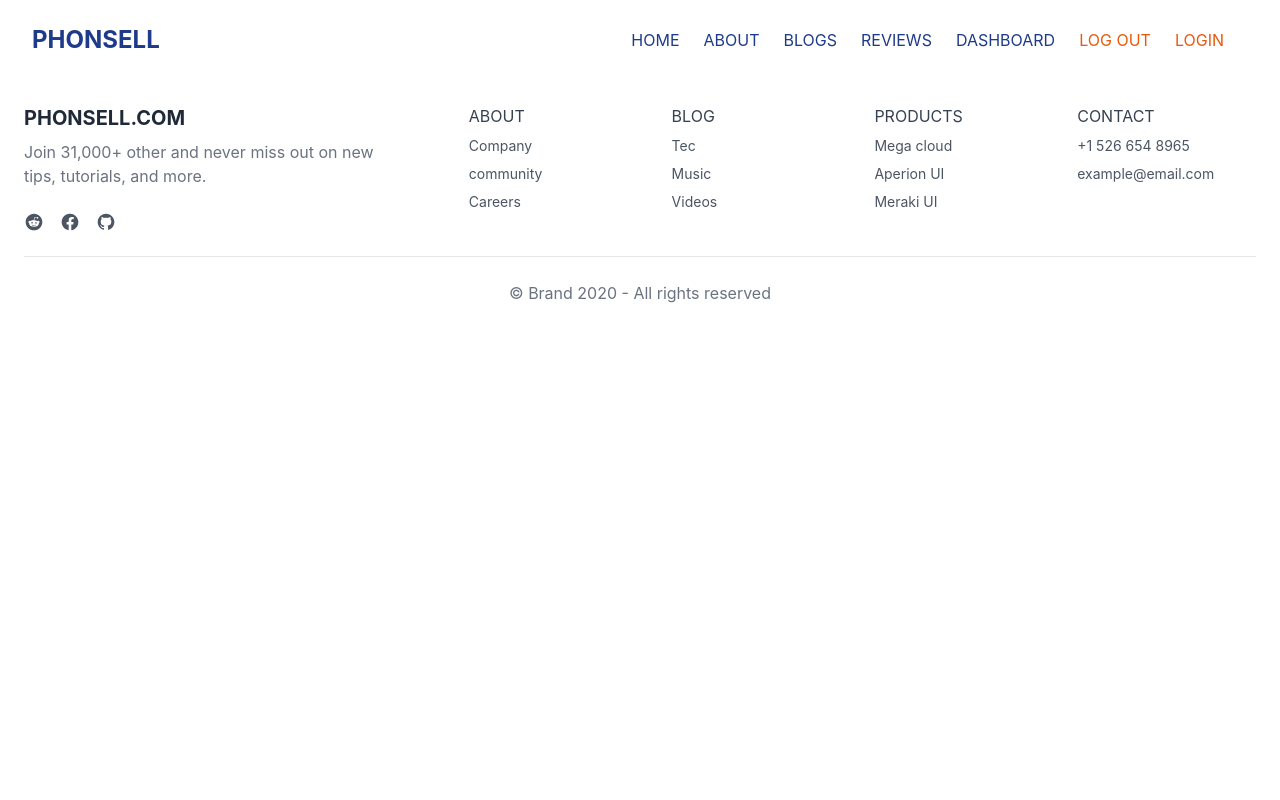
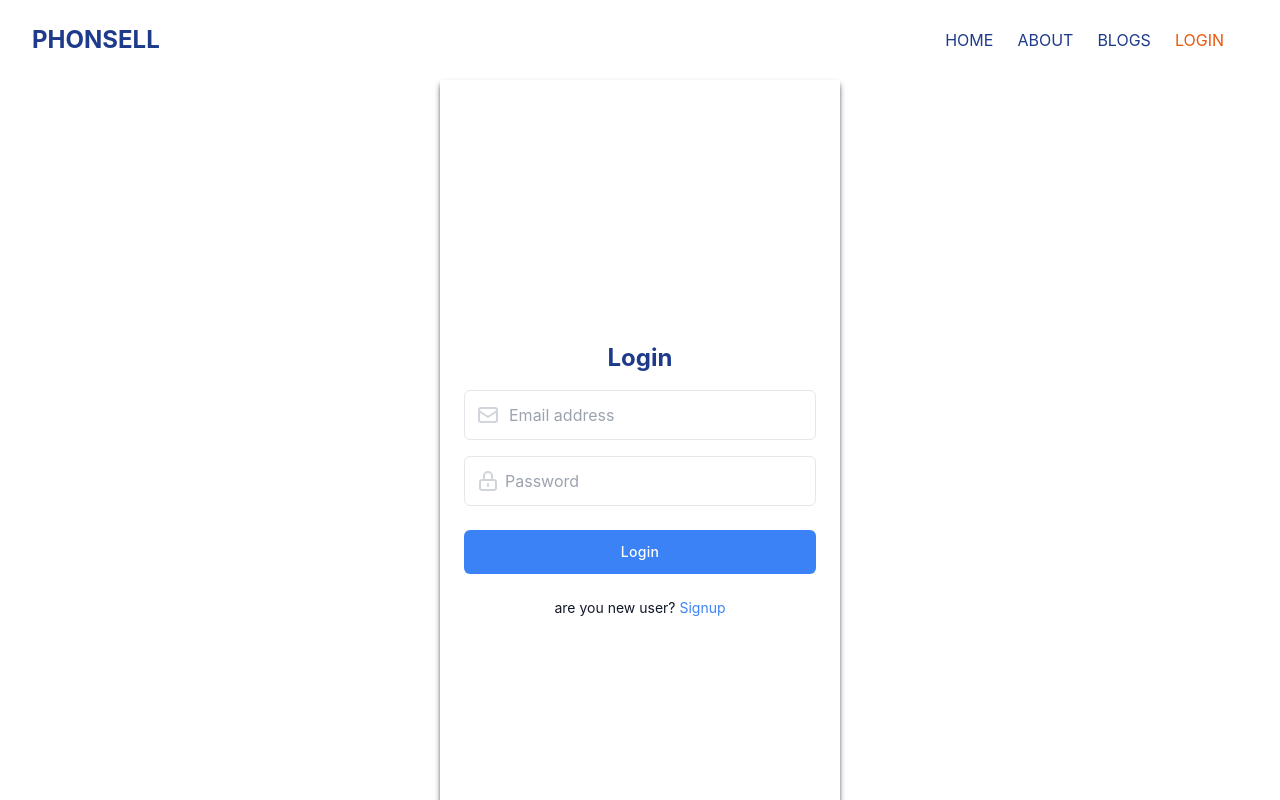
Before and after one commit to Robiulalam76/phonsell-client-side, a React (Create React App) app: page /login in a window 1280 px wide. Shown: the top 800 px of the page. Built offline with nearby package versions, Linux system fonts and the light colour scheme; no server answers.

Commit message:
login system add

```diff
--- a/package.json
+++ b/package.json
@@ -11,6 +11,7 @@
     "react": "^18.2.0",
     "react-dom": "^18.2.0",
     "react-hook-form": "^7.39.5",
+    "react-loader-spinner": "^5.3.4",
     "react-router-dom": "^6.4.3",
     "react-scripts": "5.0.1",
     "web-vitals": "^2.1.4"
--- /dev/null
+++ b/src/Components/CenterSpinner.js
@@ -0,0 +1,20 @@
+import React from 'react';
+import { ColorRing } from 'react-loader-spinner';
+
+const CenterSpinner = () => {
+    return (
+        <div className='flex justify-center'>
+            <ColorRing
+                visible={true}
+                height="80"
+                width="80"
+                ariaLabel="blocks-loading"
+                wrapperStyle={{}}
+                wrapperClass="blocks-wrapper"
+                colors={['#0129A4, #0129A4']}></ColorRing>
+        </div>
+
+    );
+};
+
+export default CenterSpinner;
--- a/src/Pages/Profile/Login/Login.js
+++ b/src/Pages/Profile/Login/Login.js
@@ -1,10 +1,75 @@
-import React from 'react';
+import React, { useContext } from 'react';
+import { useForm } from 'react-hook-form';
+import { Link } from 'react-router-dom';
+import { AuthContext } from '../../../ContextAPI/AuthProvider/AuthProvider';
 
 const Login = () => {
+    const { user, loading, loginWithEmailPassword } = useContext(AuthContext)
+    const { register, handleSubmit, formState: { errors } } = useForm()
+
+    const handleLogin = data => {
+        loginWithEmailPassword(data.email, data.password)
+            .then(result => {
+                const user = result.user
+                console.log(user);
+            })
+            .catch(error => console.error(error))
+
+    }
     return (
-        <div>
+        <section className="bg-white dark:bg-gray-900 pb-8">
+            <div className="w-[400px] flex items-center justify-center min-h-screen px-6 mx-auto shadow-md shadow-gray-600">
 
-        </div>
+                <form onSubmit={handleSubmit(handleLogin)} className="w-full max-w-md">
+                    <h1 className='text-blue-900 dark:text-white text-2xl font-bold text-center'>Login</h1>
+
+                    <div className="relative flex items-center mt-4">
+                        <span className="absolute">
+                            <svg xmlns="http://www.w3.org/2000/svg" className="w-6 h-6 mx-3 text-gray-300 dark:text-gray-500" fill="none" viewBox="0 0 24 24" stroke="currentColor" stroke-width="2">
+                                <path stroke-linecap="round" stroke-linejoin="round" d="M3 8l7.89 5.26a2 2 0 002.22 0L21 8M5 19h14a2 2 0 002-2V7a2 2 0 00-2-2H5a2 2 0 00-2 2v10a2 2 0 002 2z" />
+                            </svg>
+                        </span>
+
+                        <input
+                            {...register('email', { required: 'Email is Required' })}
+                            type="email" name='email' className="block w-full py-3 text-gray-700 bg-white border rounded-md px-11 dark:bg-gray-900 dark:text-gray-300 dark:border-gray-600 focus:border-blue-400 dark:focus:border-blue-300 focus:ring-blue-300 focus:outline-none focus:ring focus:ring-opacity-40" placeholder="Email address" required />
+                    </div>
+                    {errors.email && <p className='text-red-600'>{errors.email.message}</p>}
+
+                    <div className="relative flex items-center mt-4">
+                        <span className="absolute">
+                            <svg xmlns="http://www.w3.org/2000/svg" className="w-6 h-6 mx-3 text-gray-300 dark:text-gray-500" fill="none" viewBox="0 0 24 24" stroke="currentColor" stroke-width="2">
+                                <path stroke-linecap="round" stroke-linejoin="round" d="M12 15v2m-6 4h12a2 2 0 002-2v-6a2 2 0 00-2-2H6a2 2 0 00-2 2v6a2 2 0 002 2zm10-10V7a4 4 0 00-8 0v4h8z" />
+                            </svg>
+                        </span>
+
+                        <input
+                            {...register('password', {
+                                required: 'Password is Required', minLength: { value: 6, message: 'Password at least 6 Charecters' }
+                            })}
+                            type="password" name='password' className="block w-full px-10 py-3 text-gray-700 bg-white border rounded-md dark:bg-gray-900 dark:text-gray-300 dark:border-gray-600 focus:border-blue-400 dark:focus:border-blue-300 focus:ring-blue-300 focus:outline-none focus:ring focus:ring-opacity-40" placeholder="Password" required />
+                    </div>
+                    {errors.password && <p className='text-red-600'>{errors.password.message}</p>}
+
+
+
+
+
+
+                    <div className="mt-6">
+                        <button className="w-full px-6 py-3 text-sm font-medium tracking-wide text-white capitalize transition-colors duration-300 transform bg-blue-500 rounded-md hover:bg-blue-400 focus:outline-none focus:ring focus:ring-blue-300 focus:ring-opacity-50">
+                            Login
+                        </button>
+
+                        <div className="mt-6 text-center ">
+                            <p className="text-sm text-gray-900 hover:underline dark:text-gray-400">
+                                are you new user? <Link className='text-sm text-blue-500 hover:underline dark:text-blue-400' to='/signup'>Signup</Link>
+                            </p>
+                        </div>
+                    </div>
+                </form>
+            </div>
+        </section>
     );
 };
 
--- a/src/Pages/Profile/Signup/Signup.js
+++ b/src/Pages/Profile/Signup/Signup.js
@@ -2,7 +2,7 @@ import React, { useContext } from 'react';
 import { Link } from 'react-router-dom';
 import { useForm } from 'react-hook-form';
 import { AuthContext } from '../../../ContextAPI/AuthProvider/AuthProvider';
-import { Result } from 'postcss';
+
 const Signup = () => {
     const { user, loading, signupWithEmailPassword, updateUser } = useContext(AuthContext)
     const { register, handleSubmit, formState: { errors } } = useForm()
@@ -18,8 +18,6 @@ const Signup = () => {
             .catch(error => console.error(error))
 
     }
-
-    console.log(user);
 
     // image hosting to imageBB
     const saveUser = (name, email, role, image) => {
--- a/src/Pages/Shared/Header/Header.js
+++ b/src/Pages/Shared/Header/Header.js
@@ -1,8 +1,14 @@
-import React, { useState } from 'react';
+import React, { useContext, useState } from 'react';
 import { Link, NavLink } from 'react-router-dom';
+import { AuthContext } from '../../../ContextAPI/AuthProvider/AuthProvider';
 
 const Header = () => {
+    const { user, logout } = useContext(AuthContext)
     const [open, setOpen] = useState(false)
+
+    const handleLogout = () => {
+        logout()
+    }
 
     return (
         <nav className="bg-white dark:bg-gray-900 md:px-8 py-6">
@@ -47,23 +53,22 @@ const Header = () => {
                 <NavLink to='/Appointment'
                     onClick={() => setOpen(false)} className={({ isActive }) => isActive ?
                         'text-orange-600 mt-3 md:mt-0 mr-6' : 'mr-6 mt-3 md:mt-0'} >Blogs</NavLink>
-                <NavLink to='/Reviews'
-                    onClick={() => setOpen(false)} className={({ isActive }) => isActive ?
-                        'text-orange-600 mt-3 md:mt-0 mr-6' : 'mr-6 mt-3 md:mt-0'} >Reviews</NavLink>
 
-
-
+                {
+                    user?.uid ?
+                        <>
                             <NavLink to='/dashboard'
                                 onClick={() => setOpen(false)} className={({ isActive }) => isActive ?
                                     'text-orange-600 mt-3 md:mt-0 mr-6' : 'mr-6 mt-3 md:mt-0'} >Dashboard</NavLink>
                             <NavLink to='/Login'
                                 onClick={() => setOpen(false)} className={({ isActive }) => isActive ?
-                        'text-orange-600 mt-3 md:mt-0 mr-6' : 'mr-6 mt-3 md:mt-0'} ><button >LOG OUT</button></NavLink>
-
-
+                                    'text-orange-600 mt-3 md:mt-0 mr-6' : 'mr-6 mt-3 md:mt-0'} ><button onClick={() => handleLogout()} >LOG OUT</button></NavLink>
+                        </>
+                        :
                         <NavLink to='/Login'
                             onClick={() => setOpen(false)} className={({ isActive }) => isActive ?
                                 'text-orange-600 mt-3 md:mt-0 mr-6' : 'mr-6 mt-3 md:mt-0'} >Login</NavLink>
+                }
 
             </div>
 
--- /dev/null
+++ b/src/Routes/PriveteRoute/PriveteRoute.js
@@ -0,0 +1,30 @@
+import React, { useContext } from 'react';
+import { ColorRing } from 'react-loader-spinner';
+import { Navigate, useLocation } from 'react-router-dom';
+import { AuthContext } from '../../ContextAPI/AuthProvider/AuthProvider';
+
+const PriveteRoute = ({ children }) => {
+    const { user, loading } = useContext(AuthContext)
+    const location = useLocation()
+
+
+    if (loading) {
+        return <ColorRing
+            visible={true}
+            height="80"
+            width="80"
+            ariaLabel="blocks-loading"
+            wrapperStyle={{}}
+            wrapperClass="blocks-wrapper"
+            colors={['#0129A4']}
+        />
+
+    }
+
+    if (!user) {
+        return <Navigate to='/login' state={{ from: location }} replace></Navigate>
+    }
+    return children;
+};
+
+export default PriveteRoute;
```
Also changed, not shown: 1 other file (tests, documents, lock files or other folders). Lines whose indentation alone changed are shown as unchanged.
